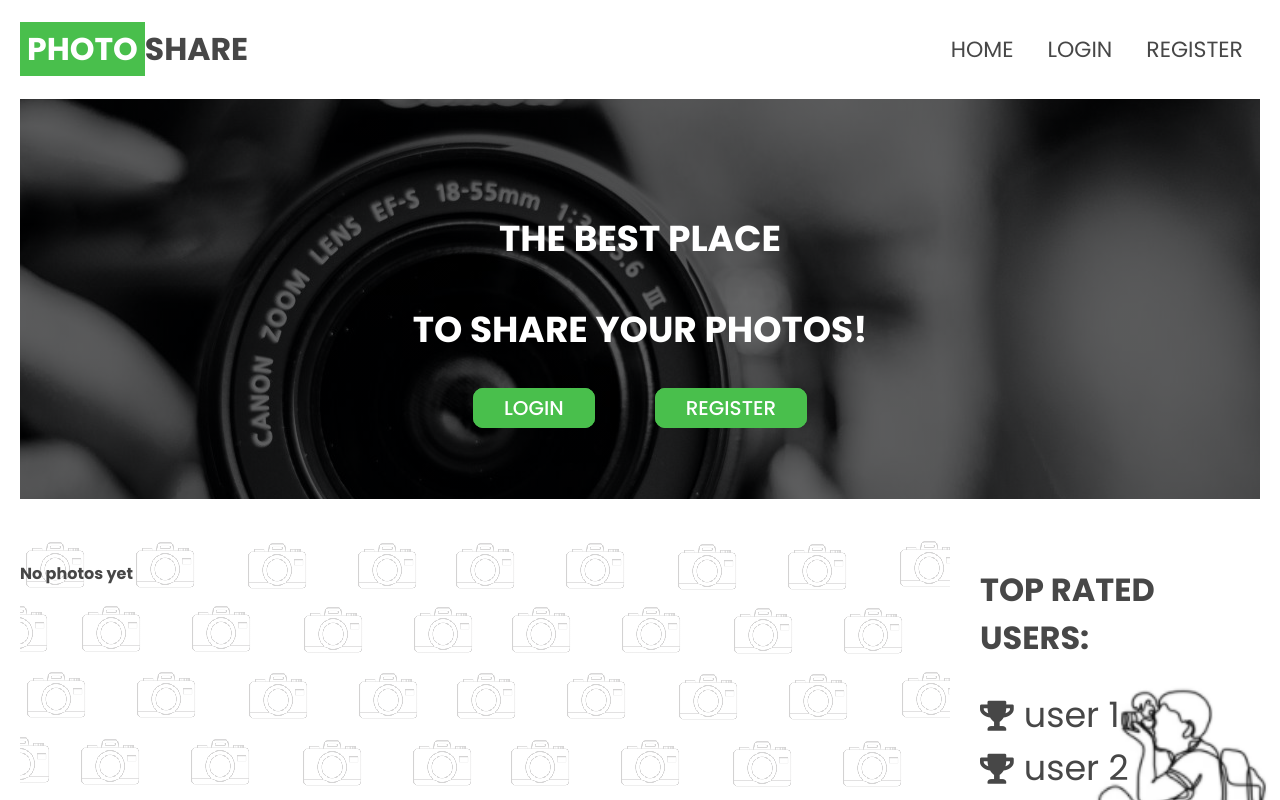
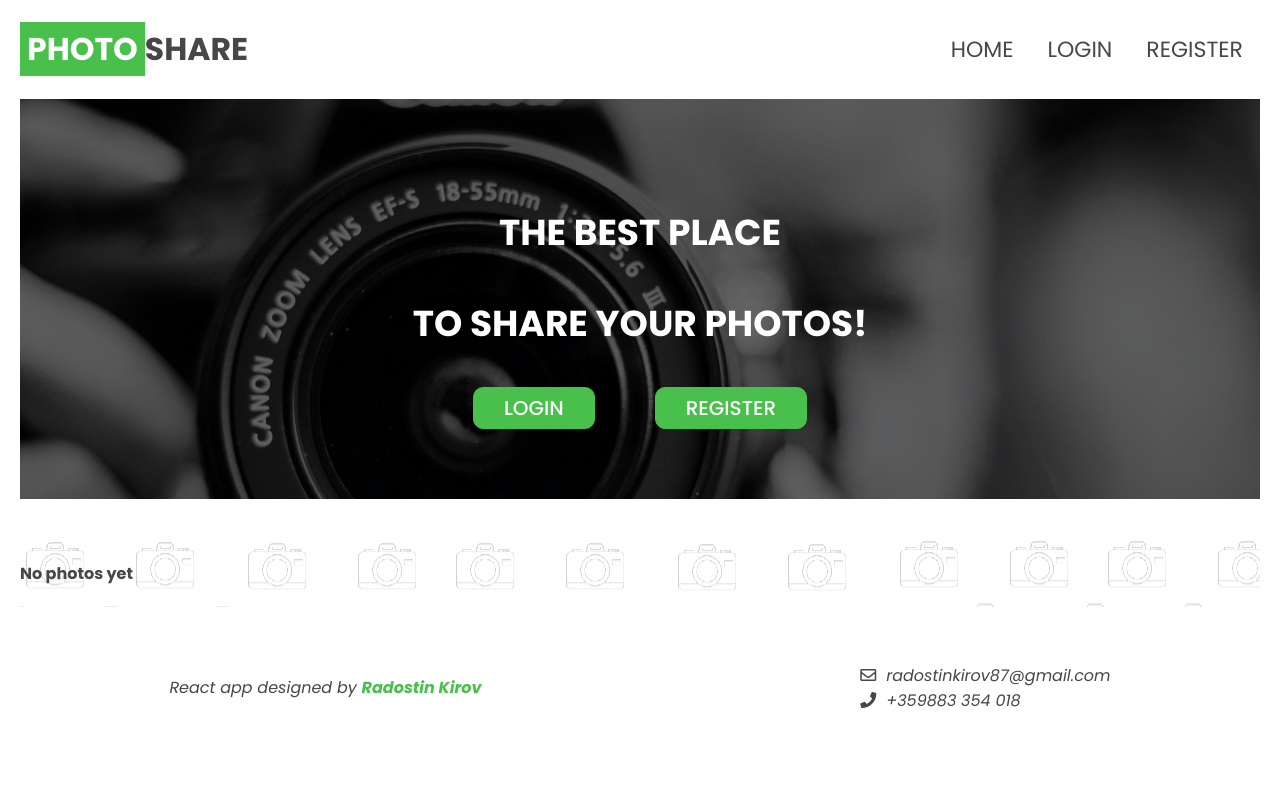
Before and after one commit to RadostinKirov/photoshare-app, a React (Create React App) app: page / in a window 1280 px wide. Shown: the top 800 px of the page. Built offline with nearby package versions, Linux system fonts and the light colour scheme.

Commit message:
cond rendering Home + Header

```diff
--- a/public/styles/header.css
+++ b/public/styles/header.css
@@ -8,11 +8,6 @@
 
 header ul {
     list-style: none;
-    display: flex;
-
-}
-
-header .user , header .guest {
     display: flex;
 
 }
@@ -55,28 +50,12 @@
     transition: 0.3s;
 }
 
-.header-container {
-    width: 100%;
-    height: 400px;
-    background:linear-gradient(0deg, rgba(0,0,0, 0.6), rgba(0,0,0, 0.6)), url('../images/amateur-vs-professional-photographer-1-1.jpg');
-    background-position: center;
-    display: flex;
-    justify-content: center;
-    align-items: center;
-    flex-wrap: wrap;
-    align-content: center;
-}
 
 .header-container p{
     color: white;
     font-size: 36px;
     font-weight: 700;
     text-transform: uppercase;
-    text-align: center;
-}
-
-.header-buttons {
-    width: 100%;
     text-align: center;
 }
 
--- a/public/styles/mainContent.css
+++ b/public/styles/mainContent.css
@@ -2,20 +2,6 @@
     margin: 40px 20px;
     display: flex;
 }
-
-.main-content main {
-    width: 75%;
-    max-height: 800px;
-    overflow: auto;
-    background:linear-gradient(0deg, rgba(255, 255, 255, 0.8), rgba(255, 255, 255, 0.8)), url('../images/background.png');
-}
-
-.main-content aside {
-    width: 25%;
-    padding-left: 30px;
-    position: relative;
-}
-
 
 .main-content .img-container {
     display: flex;
--- /dev/null
+++ b/src/components/Header/Header.css
@@ -0,0 +1,43 @@
+.hide{
+    display: none;
+}
+
+.show{
+    display: flex;
+}
+
+.header-buttons {
+    width: 100%;
+    justify-content: center;
+}
+
+.btn-hide{
+    display: none;
+    transition-delay: 3;
+}
+
+.btn-show{
+    display: flex;
+    transition-delay: 3;
+}
+
+.header-container {
+    width: 100%;
+    background:linear-gradient(0deg, rgba(0,0,0, 0.6), rgba(0,0,0, 0.6)), url('./amateur-vs-professional-photographer-1-1.jpg');
+    background-position: center;
+    display: flex;
+    justify-content: center;
+    align-items: center;
+    flex-wrap: wrap;
+    align-content: center;
+}
+
+.high {
+    height: 400px;
+    transition: 0.8s;
+}
+
+.small {
+    height: 200px;
+    transition: 0.8s;
+}
--- a/src/components/Header/Header.js
+++ b/src/components/Header/Header.js
@@ -1,12 +1,14 @@
 import { useContext } from 'react';
 import { Link } from 'react-router-dom';
 import AuthContext from '../../contexts/AuthContext';
+import './Header.css'
 
 const Header = ({ navigationChangeHandler }) => {
 
     const { userInfo } = useContext(AuthContext);
     const isUser = Boolean(userInfo.username.length);
     console.log('userInfo -> ', userInfo);
+    console.log('isUser -> ', isUser);
     return (
         <header>
 
@@ -17,29 +19,28 @@
             </div>
             <nav>
                 <ul>
-            {!isUser ?
-                    <div className="guest">
+                    <div className={isUser ? 'hide' : 'show'}>
                         <li><Link to="/home">HOME</Link></li>
                         <li><Link to="/login">LOGIN</Link></li>
                         <li><Link to="/register">REGISTER</Link></li>
                     </div>
-                    :
-                    <div className="user">
+
+                    <div className={isUser ? 'show' : 'hide'}>
                         <li><Link to="/profile" className="hello-user">hello, {userInfo.username}</Link></li>
                         <li><Link to="/catalog">CATALOG</Link></li>
                         <li><Link to="/profile">PROFILE</Link></li>
                         <li><Link to="/create">ADD PHOTO</Link></li>
                         <li><Link to="/logout">LOGOUT</Link></li>
-                    </div>}
+                    </div>
                 </ul>
             </nav>
 
-            <div className="header-container">
+            <div className={'header-container ' + (isUser ? 'small' : 'high')}>
                 <div className="welcome-message">
                     <p>The best place</p>
                     <p>to share your photos!</p>
                 </div>
-                <div className="header-buttons">
+                <div className={'header-buttons ' + (isUser ? 'btn-hide': 'btn-show')}>
                     <Link to="/login">LOGIN</Link>
                     <Link to="/register">REGISTER</Link>
                 </div>
--- /dev/null
+++ b/src/components/Home/Home.css
@@ -0,0 +1,24 @@
+.aside-user {
+    width: 25%;
+    padding-left: 30px;
+    position: relative;
+    display: block;
+}
+
+.aside-guest {
+    display: none;
+}
+
+.main-user {
+    width: 75%;
+    max-height: 800px;
+    overflow: auto;
+    background:linear-gradient(0deg, rgba(255, 255, 255, 0.8), rgba(255, 255, 255, 0.8)), url('./background.png');
+}
+
+.main-guest {
+    width: 100%;
+    max-height: 800px;
+    overflow: auto;
+    background:linear-gradient(0deg, rgba(255, 255, 255, 0.8), rgba(255, 255, 255, 0.8)), url('./background.png');
+}
--- a/src/components/Home/Home.js
+++ b/src/components/Home/Home.js
@@ -2,18 +2,24 @@
 import { getAllPhotos } from '../../service/photo';
 import PhotoCard from './PhotoCard';
 import { Link } from 'react-router-dom';
+import './Home.css';
+import { useContext } from 'react';
+import AuthContext from '../../contexts/AuthContext';
 
 const Home = () => {
+    const { userInfo } = useContext(AuthContext);
+    const isUser = Boolean(userInfo.username.length)
     const [photos, setPhotos] = useState([]);
 
     useEffect(() => {
         getAllPhotos()
-            .then(result => setPhotos(result))
+            .then(result => setPhotos(result));
+            window.scrollTo(0, 0);
     }, []);
 
     return (
         <div className="main-content">
-            <main>
+            <main className={isUser ? 'main-user' : 'main-guest'}>
                 <div className="img-container">
 
                     {
@@ -25,7 +31,7 @@
 
                 </div>
             </main>
-            <aside>
+            <aside className={isUser ? 'aside-user' : 'aside-guest' }>
                 <div className="top-users">
                     <h1>Top rated users:</h1>
                     <ul>
--- a/src/components/Home/PhotoCard.js
+++ b/src/components/Home/PhotoCard.js
@@ -1,10 +1,18 @@
-import { Link } from 'react-router-dom'
+import { Link } from 'react-router-dom';
+import './Home';
+import { useContext } from 'react';
+import AuthContext from '../../contexts/AuthContext';
+
+
+
 const PhotoCard = ({ game }) => {
+const {userInfo} = useContext(AuthContext);
+const isUser = Boolean(userInfo.username.length);
 
     return (
         <section className="img-card">
             <div className="image">
-                <Link to={`/details/${game._id}`}>
+                <Link to={isUser ? `/details/${game._id}` : '/login'}>
                     <img src={game.imageUrl} alt="" />
                 </Link>
             </div>
```
Also changed, not shown: src/components/Header/amateur-vs-professional-photographer-1-1.jpg (added), src/components/Home/background.png (added).
